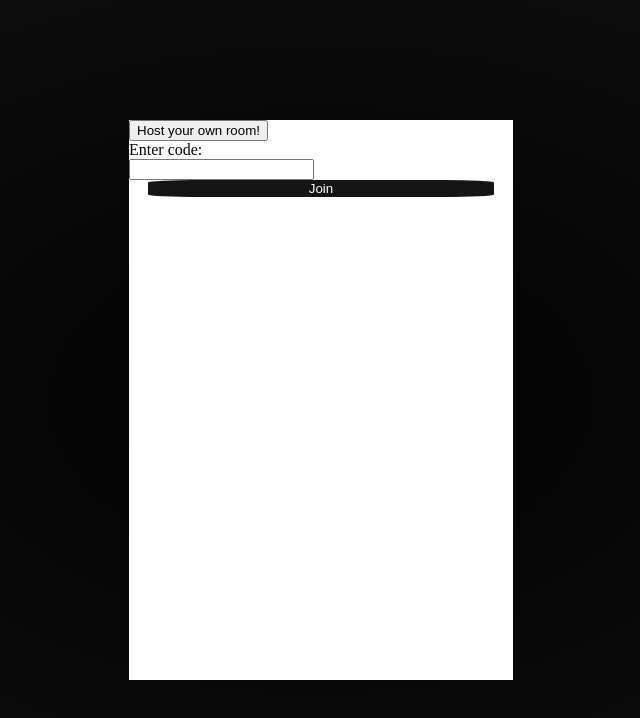
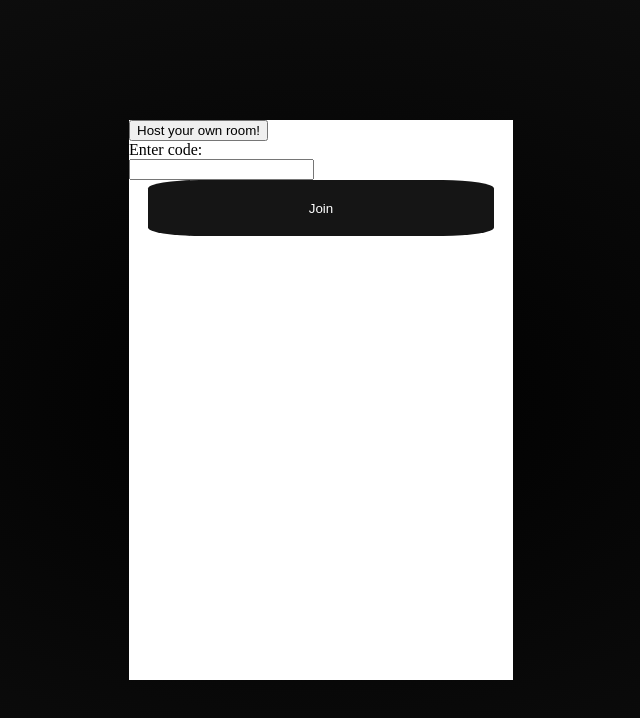
Before and after one commit to Angulorecto/onenight, a plain HTML site: page index.html in a window 1280 px wide. Shown: the whole page, without its empty margins (319-959 px from the left). Drawn offline with Linux system fonts and the light colour scheme.

Commit message:
Update index.css

```diff
--- a/styles/index.css
+++ b/styles/index.css
@@ -16,6 +16,7 @@ body {
   position: relative;
   bottom: 10%;
   width: 90%;
+  height: 10%;
   left: 5%;
   border: none;
 }
```
